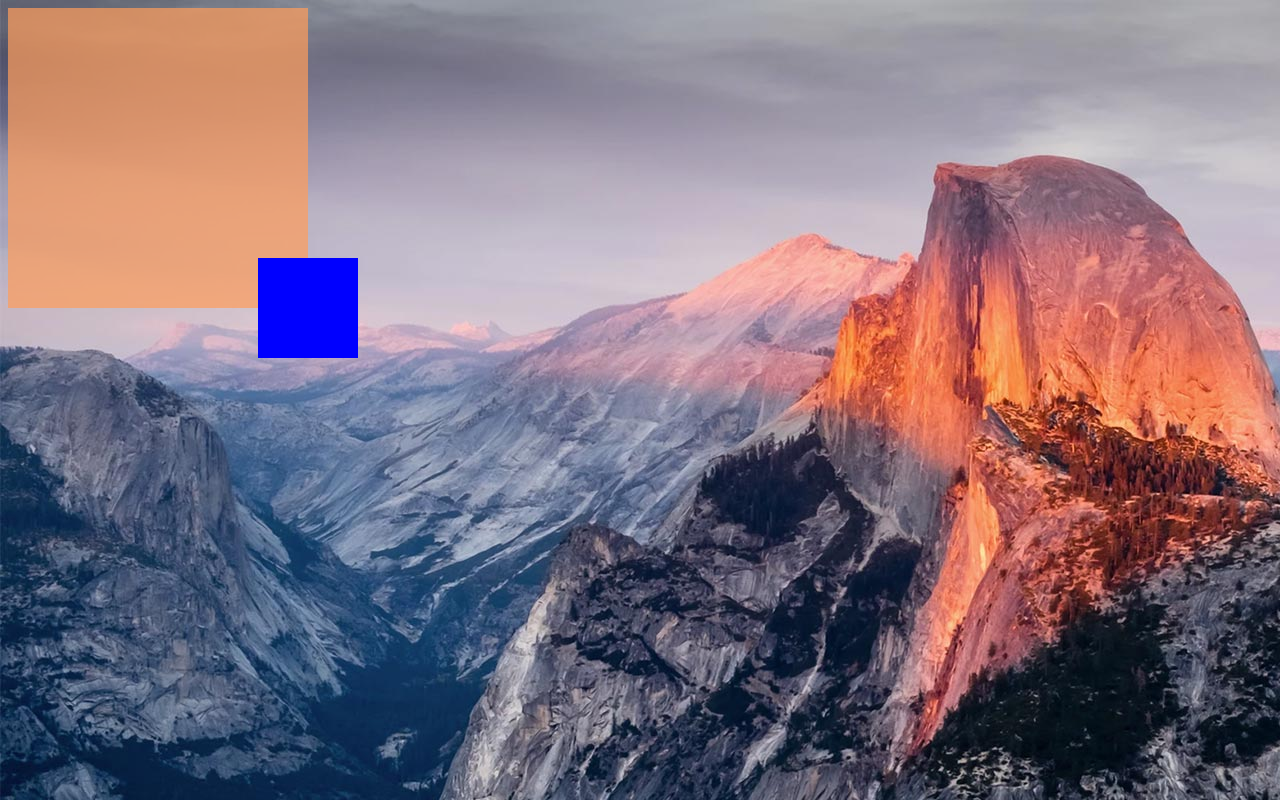
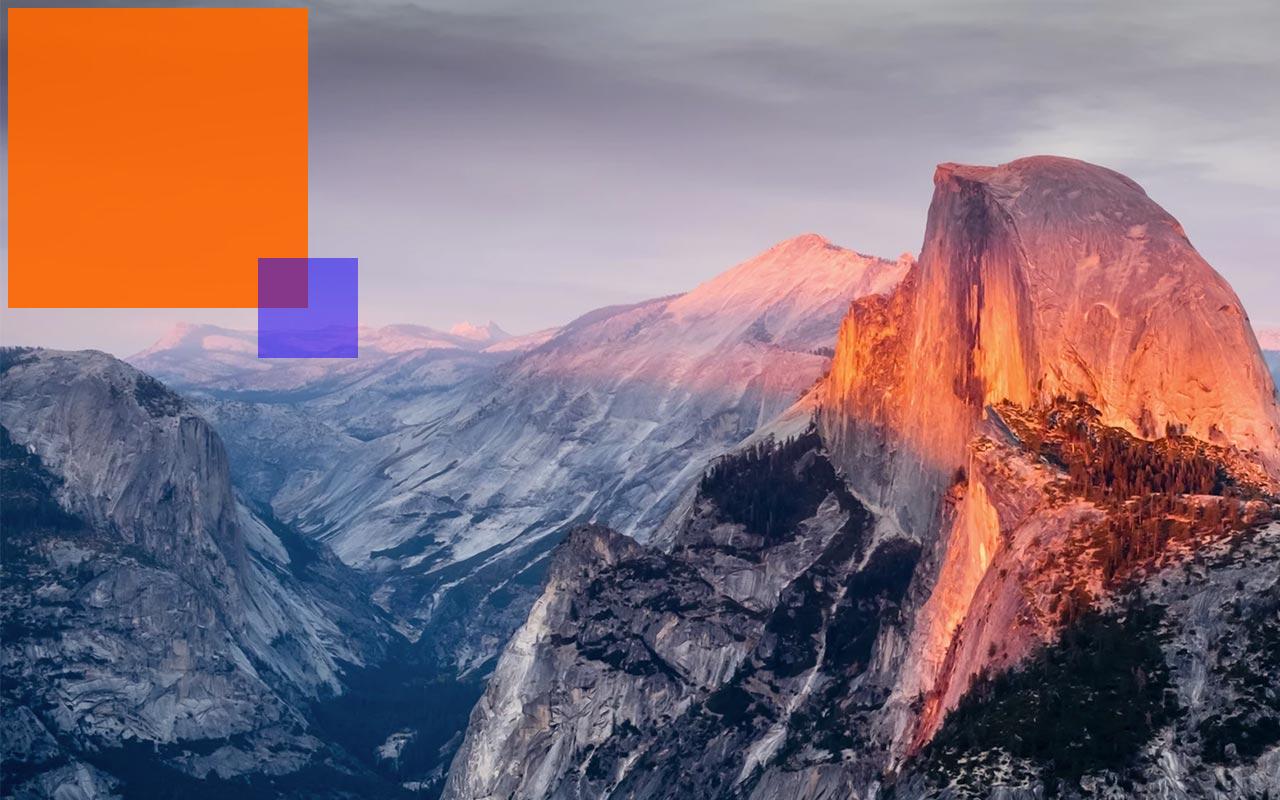
Before and after one commit to NeoPhyte27/CSS3, a plain HTML site: page opacity&rgba/index.html in a window 1280 px wide. Drawn offline with Linux system fonts and the light colour scheme.

Commit message:
membahas opacity dan rgba/hsla

```diff
--- a/opacity&rgba/index.html
+++ b/opacity&rgba/index.html
@@ -4,23 +4,30 @@
   <meta charset="UTF-8">
   <meta name="viewport" content="width=device-width, initial-scale=1.0">
   <title>Opacity</title>
-
   <style>
     body{
-      background-image: url(/background2.png);
+      background-image: url(/opacity&rgba/background2.png);
     }
+    /* mengetahui opacity */
+    /* div{
+      width: 300px;
+      height: 300px;
+      background-color: #f60;
+      opacity: 0.8;
+    } */
 
+/* dengan rgba (red, green, blue, alpha) dan hsla (hue, saturation, lightness, alpha) */
     .satu{
       width: 300px;
       height: 300px;
-      background-color: hsla(24, 100%, 68%, 0.7);
+      background-color: rgba(255, 102, 0, .9);
       position: relative;
+
     }
-
-    .dua{
+    .dua {
       width: 100px;
       height: 100px;
-      background-color: blue;
+      background-color:hsla(245, 100%, 50%, .5);
       position: absolute;
       right: -50px;
       bottom: -50px;
```
